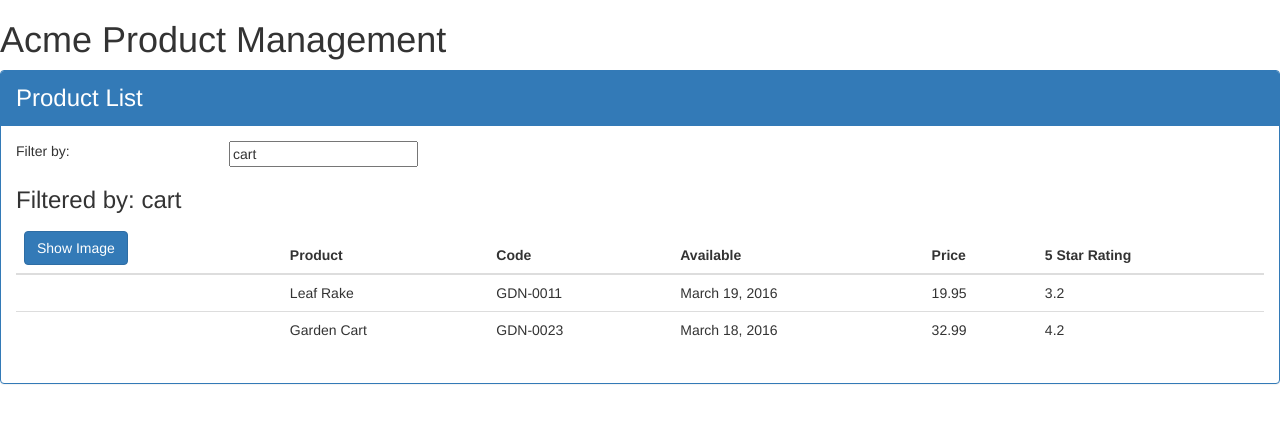
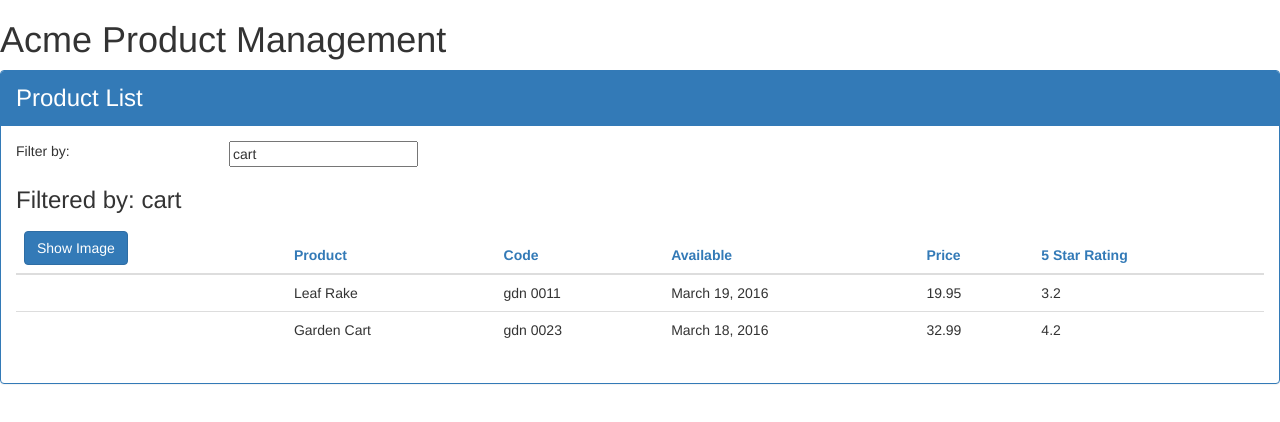
Before and after one commit to EskoCruz/angular-apm, an Angular app: page / in a window 1280 px wide. Shown: the top 422 px of the page. Built offline with nearby package versions, Linux system fonts and the light colour scheme.

Commit message:
custom pipe - replace with space

```diff
--- a/src/app/app.module.ts
+++ b/src/app/app.module.ts
@@ -4,11 +4,13 @@
 
 import { AppComponent } from './app.component';
 import { ProductListComponent } from './products/product-list.component';
+import { ConvertToSpacesPipe } from './shared/convert-to-spaces.pipe';
 
 @NgModule({
   declarations: [
     AppComponent,
-    ProductListComponent
+    ProductListComponent,
+    ConvertToSpacesPipe
   ],
   imports: [
     BrowserModule,
--- /dev/null
+++ b/src/app/products/product-list.component.css
@@ -0,0 +1,3 @@
+thead {
+  color: #337ab7;
+}
--- a/src/app/products/product-list.component.html
+++ b/src/app/products/product-list.component.html
@@ -37,7 +37,7 @@
                  [alt]="product.productName">
           </td>
           <td>{{product.productName}}</td>
-          <td>{{product.productCode}}</td>
+          <td>{{product.productCode | lowercase | convertToSpaces: '-'}}</td>
           <td>{{product.releaseDate}}</td>
           <td>{{product.price}}</td>
           <td>{{product.starRating}}</td>
--- a/src/app/products/product-list.component.ts
+++ b/src/app/products/product-list.component.ts
@@ -1,12 +1,13 @@
-import {Component} from '@angular/core';
+import {Component, OnInit} from '@angular/core';
 import {IProduct} from './product';
 
 @Component({
   selector: 'pm-products',
-  templateUrl: './product-list.component.html'
+  templateUrl: './product-list.component.html',
+  styleUrls: ['./product-list.component.css']
 })
 
-export class ProductListComponent {
+export class ProductListComponent implements OnInit {
   pageTitle: string = 'Product List';
   imageWidth: number = 50;
   imageMargin: number = 2;
@@ -38,4 +39,8 @@
   toggleImage(): void {
     this.showImage = !this.showImage;
   }
+
+  ngOnInit(): void {
+    console.log('In InInit');
+  }
 }
--- /dev/null
+++ b/src/app/shared/convert-to-spaces.pipe.ts
@@ -0,0 +1,12 @@
+import { Pipe, PipeTransform } from '@angular/core';
+
+@Pipe({
+  name: 'convertToSpaces'
+})
+export class ConvertToSpacesPipe implements PipeTransform {
+
+  transform(value: string, character: string): string {
+    return value.replace(character, ' ');
+  }
+
+}
```
Also changed, not shown: 1 other file (tests, documents, lock files or other folders).
